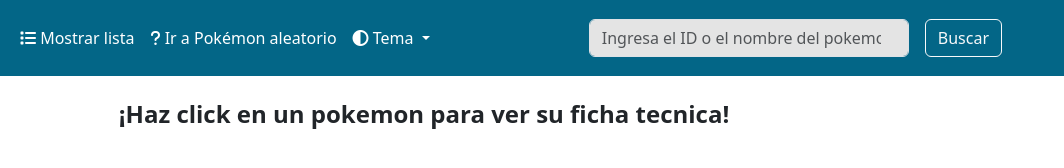
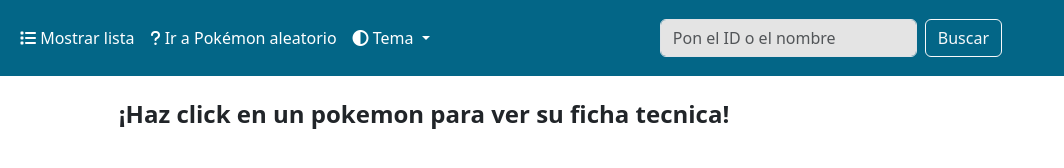
Before and after one commit to Brandon-GM/pokesitio, a plain HTML site: page index.html in a window 1280 px wide. Shown: the full height of the page, 216-1280 px from the left. Drawn offline with nearby package versions, Linux system fonts and the light colour scheme; no server answers.

Commit message:
Se reduce el input de busqueda

```diff
--- a/index.html
+++ b/index.html
@@ -54,7 +54,7 @@
               </li>
             </ul>
             <form class="d-flex" role="search">
-              <input class="form-control me-3 botonBuscar" type="search" id="pokemonValue" placeholder="Ingresa el ID o el nombre del pokemon" aria-label="Search">
+              <input class="form-control me-2 botonBuscar" type="search" id="pokemonValue" placeholder="Pon el ID o el nombre" aria-label="Search">
               <button class="btn btn-outline-light" id="btnBuscar">Buscar</button>
             </form>
           </div>
```
